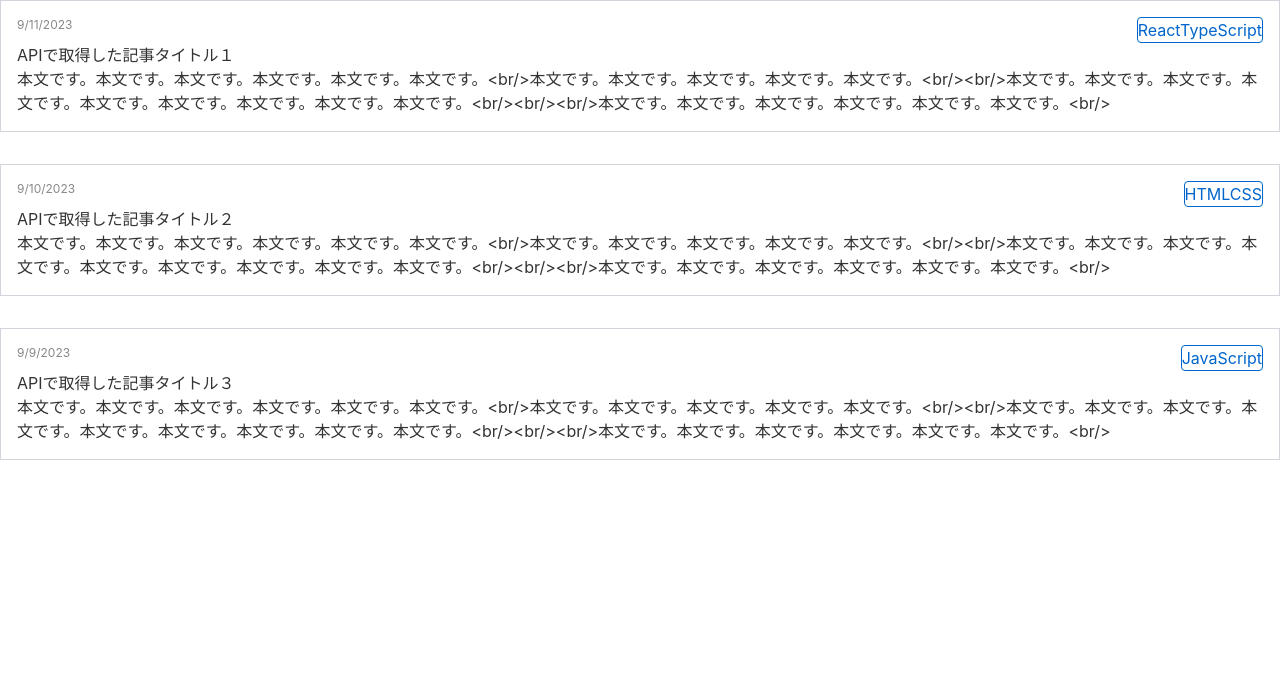
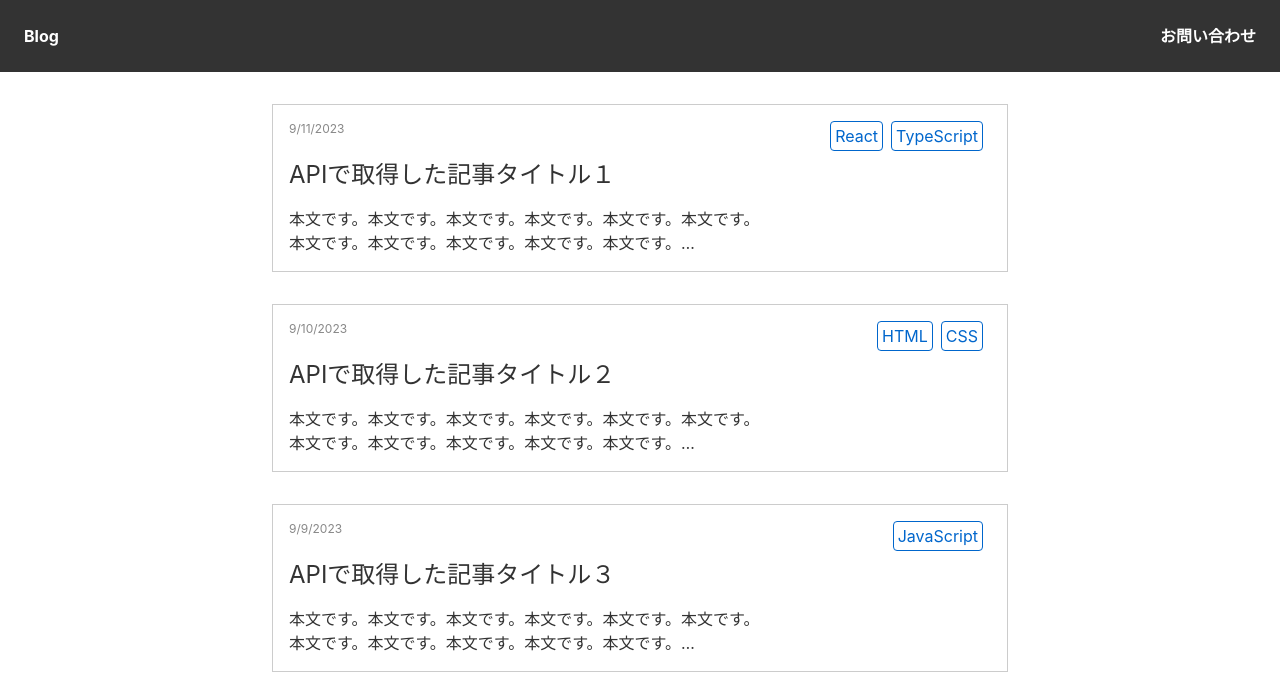
Before and after one commit to hiron166/test-app, a React (Create React App) app: page / in a window 1280 px wide. Shown: the top 690 px of the page. Built offline with nearby package versions, Linux system fonts and the light colour scheme.

Commit message:
task_1 commit

```diff
--- a/src/App.js
+++ b/src/App.js
@@ -4,24 +4,44 @@ import { posts } from "./data/posts";
 export const App = () => {
   return (
     <>
-      <container>
+      <header className="flex justify-between p-6 bg-[#333] text-[#fff] font-bold">
+        <a href="/">Blog</a>
+        <a href="/">お問い合わせ</a>
+      </header>
+      <div>
+        <div className="my-8 mx-auto max-w-3xl px-4">
           <ul>
             {posts.map((post) => (
-            <li key={post.id} className="flex flex-col text-[#333]">
-              <div className="mb-8 border p-4 border-gray-300">
+              <li key={post.id} className="flex flex-col  text-[#333] ">
+                <a href={`/posts/${post.id}`}>
+                  <div className=" mb-8 border p-4 border-[#ccc]">
                     <div className="flex justify-between">
-                  <div className="text-xs text-[#888]">{new Date(post.createdAt).toLocaleDateString()}</div>
-                  <div className="border rounded text-[#06c] border-[#06c]">
-                    {post.categories}
+                      <div className="text-xs text-[#888]">
+                        {new Date(post.createdAt).toLocaleDateString()}
+                      </div>
+                      <div className="flex">
+                        {post.categories.map((category) => (
+                          <div
+                            key={category}
+                            className="border rounded text-[#06c] border-[#06c] mr-2 px-1 py-0.5"
+                          >
+                            {category}
+                          </div>
+                        ))}
                       </div>
                     </div>
-                <p>{`APIで取得した${post.title}`}</p>
-                <div>{post.content}</div>
+                    <p className="text-2xl mt-2 mb-4">{`APIで取得した${post.title}`}</p>
+                    <div
+                      dangerouslySetInnerHTML={{ __html: post.content }}
+                      className="line-clamp-2"
+                    />
                   </div>
+                </a>
               </li>
             ))}
           </ul>
-      </container>
+        </div>
+      </div>
     </>
   );
 };
```
Lines whose indentation alone changed are shown as unchanged.
